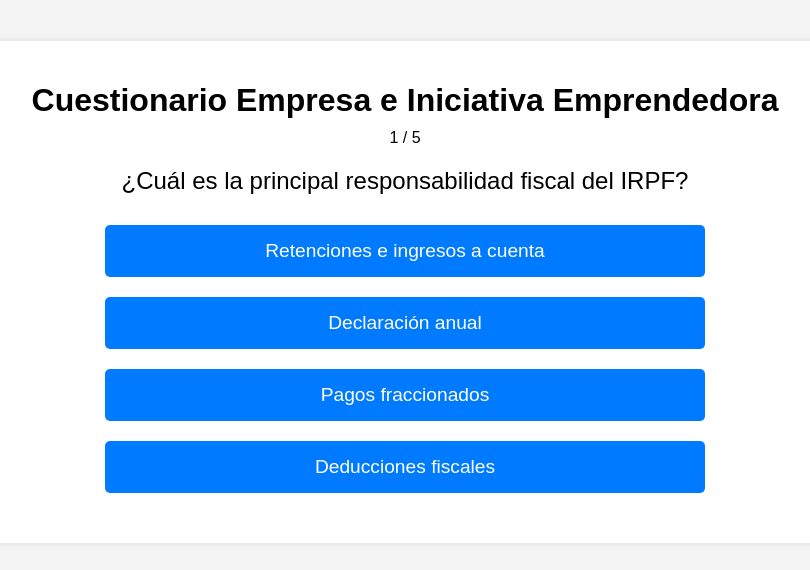
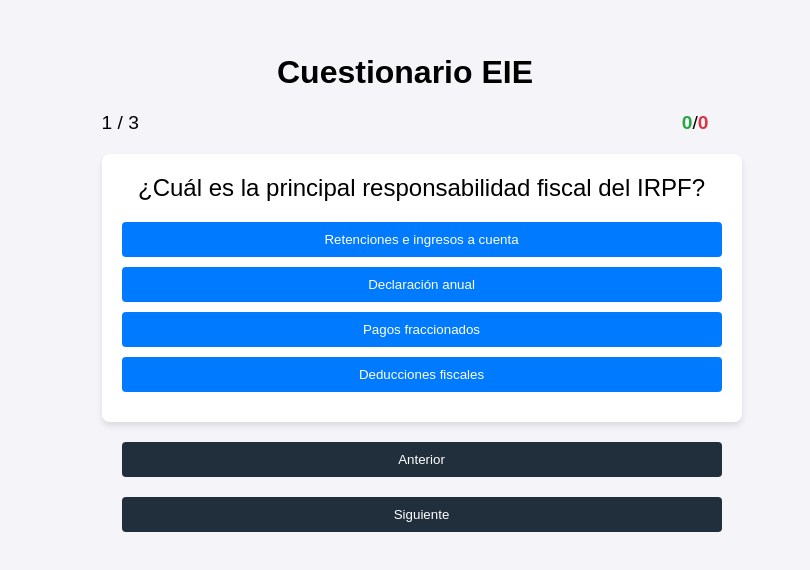
Before and after one commit to a22albertomg1/cuestionario, a plain HTML site: page index.html in a window 1280 px wide. Shown: the part 108-678 px from the top of the page, without its empty margins (235-1045 px from the left). Drawn offline with Linux system fonts and the light colour scheme.

```diff
--- a/index.html
+++ b/index.html
@@ -8,8 +8,13 @@
 </head>
 <body>
     <div class="container">
-        <h1>Cuestionario Empresa e Iniciativa Emprendedora</h1>
-        <div id="question-counter"></div>
+        <h1 style="text-align: center;">Cuestionario EIE</h1>
+        <div id="counters">
+            <div id="question-counter"></div>
+            <div id="score-container">
+                <span id="score">0</span>/<span id="total">0</span>
+            </div>
+        </div>
         <div id="question-container">
             <div id="question"></div>
             <div id="answer-buttons" class="btn-container"></div>
--- a/script.js
+++ b/script.js
@@ -1,21 +1,5 @@
 const questions = [
     {
-        question: "¿Cuál es la principal responsabilidad fiscal del IRPF?",
-        answers: [
-            { text: "Retenciones e ingresos a cuenta", correct: true },
-            { text: "Declaración anual", correct: false },
-            { text: "Pagos fraccionados", correct: false },
-            { text: "Deducciones fiscales", correct: false }
-        ]
-    },{
-        question: "¿Cuál es la principal responsabilidad fiscal del IRPF?",
-        answers: [
-            { text: "Retenciones e ingresos a cuenta", correct: true },
-            { text: "Declaración anual", correct: false },
-            { text: "Pagos fraccionados", correct: false },
-            { text: "Deducciones fiscales", correct: false }
-        ]
-    },{
         question: "¿Cuál es la principal responsabilidad fiscal del IRPF?",
         answers: [
             { text: "Retenciones e ingresos a cuenta", correct: true },
@@ -44,15 +28,22 @@ const questions = [
 ];
 
 let currentQuestionIndex = 0;
+let score = 0; // Para contar los aciertos
+let totalAnswered = 0; // Para contar las preguntas respondidas
 const questionContainer = document.getElementById('question-container');
 const questionElement = document.getElementById('question');
 const answerButtonsElement = document.getElementById('answer-buttons');
 const nextButton = document.getElementById('next-btn');
 const prevButton = document.getElementById('prev-btn');
 const questionCounter = document.getElementById('question-counter');
+const scoreElement = document.getElementById('score');
+const totalElement = document.getElementById('total');
 
 function startQuiz() {
     currentQuestionIndex = 0;
+    score = 0;
+    totalAnswered = 0;
+    updateScore();
     nextButton.innerText = 'Siguiente';
     nextButton.classList.add('hide');
     prevButton.classList.add('hide');
@@ -91,6 +82,13 @@ function selectAnswer(e) {
         setStatusClass(button, button.dataset.correct === 'true');
     });
 
+    // Actualizar el contador de aciertos
+    if (selectedButton.dataset.correct) {
+        score++;
+    }
+    totalAnswered++;
+    updateScore();
+
     nextButton.classList.remove('hide');
     if (currentQuestionIndex > 0) {
         prevButton.classList.remove('hide');
@@ -118,6 +116,11 @@ function clearStatusClass(element) {
 
 function updateQuestionCounter() {
     questionCounter.innerText = `${currentQuestionIndex + 1} / ${questions.length}`;
+}
+
+function updateScore() {
+    scoreElement.innerText = score;
+    totalElement.innerText = totalAnswered;
 }
 
 function updateButtons() {
--- a/styles.css
+++ b/styles.css
@@ -1,80 +1,99 @@
+/* styles.css */
 body {
     font-family: Arial, sans-serif;
+    background: #f4f4f9;
+    margin: 0;
+    padding: 0;
     display: flex;
+    flex-direction: column;
+    align-items: center;
     justify-content: center;
-    align-items: center;
-    height: 100vh;
-    background-color: #f4f4f4;
-    margin: 0;
+    min-height: 100vh;
 }
 
-.container {
-    width: 90%;
-    max-width: 800px;
+#question-container {
+    background: #fff;
+    border-radius: 8px;
+    box-shadow: 0 4px 6px rgba(0, 0, 0, 0.1);
     padding: 20px;
-    background: #fff;
-    border-radius: 10px;
-    box-shadow: 0 0 10px rgba(0, 0, 0, 0.1);
+    max-width: 600px;
+    width: 100%;
     text-align: center;
 }
 
-h1 {
-    font-size: 2rem;
-    margin-bottom: 10px;
+#question {
+    font-size: 1.5em;
+    margin-bottom: 20px;
+}
+
+.btn {
+    display: block;
+    width: 100%;
+    padding: 10px;
+    margin: 10px 0;
+    background: #007bff;
+    color: #fff;
+    border: none;
+    border-radius: 4px;
+    cursor: pointer;
+    transition: background 0.3s;
+}
+
+.btn:hover {
+    background: #0056b3;
+}
+
+.correct {
+    background: #28a745 !important;
+}
+
+.wrong {
+    background: #dc3545 !important;
+}
+
+.selected {
+    border: 4px solid black;
+}
+
+#next-btn, #prev-btn {
+    margin: 20px 20px;
+    padding: 10px 20px;
+    background: #212F3C;
+    color: #fff;
+    border: none;
+    border-radius: 4px;
+    cursor: pointer;
+    transition: background 0.3s;
+    max-width: 600px;
+    width: 100%;
+}
+
+#next-btn:hover, #prev-btn:hover {
+    background: #483d79;
+}
+
+#score-container {
+    font-size: 1.2em;
+    text-align: right;
+}
+
+#score {
+    font-weight: bold;
+    color: #28a745;
+}
+
+#total {
+    font-weight: bold;
+    color: #dc3545;
 }
 
 #question-counter {
-    font-size: 1rem;
+    font-size: 1.2em;
+}
+
+#counters {
+    display: flex;
+    justify-content: space-between;
+    align-items: center;
     margin-bottom: 20px;
 }
-
-#question-container {
-    margin-bottom: 20px;
-}
-
-#question {
-    font-size: 1.5rem;
-    margin-bottom: 20px;
-}
-
-.btn-container {
-    display: flex;
-    flex-direction: column;
-    align-items: center;
-}
-
-.btn {
-    width: 100%;
-    max-width: 600px;
-    margin: 10px 0;
-    padding: 15px;
-    background-color: #007bff;
-    color: white;
-    border: none;
-    border-radius: 5px;
-    cursor: pointer;
-    font-size: 1.2rem;
-}
-
-.btn:hover {
-    background-color: #0056b3;
-}
-
-.btn.correct {
-    background-color: #28a745;
-}
-
-.btn.wrong {
-    background-color: #dc3545;
-}
-
-#next-btn {
-    margin-top: 20px;
-}
-
-.hide {
-    display: none;
-}
-.btn.selected {
-    border: 6px solid black;
-}
```
